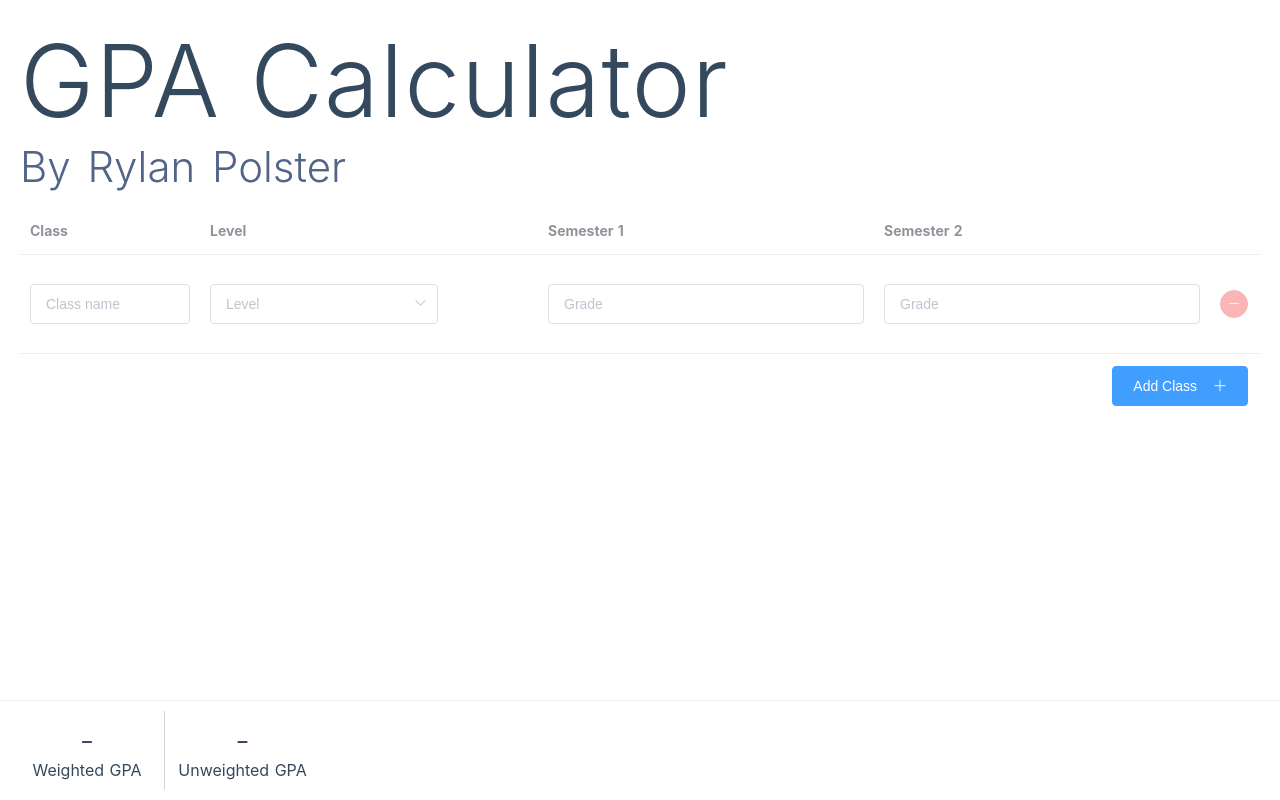
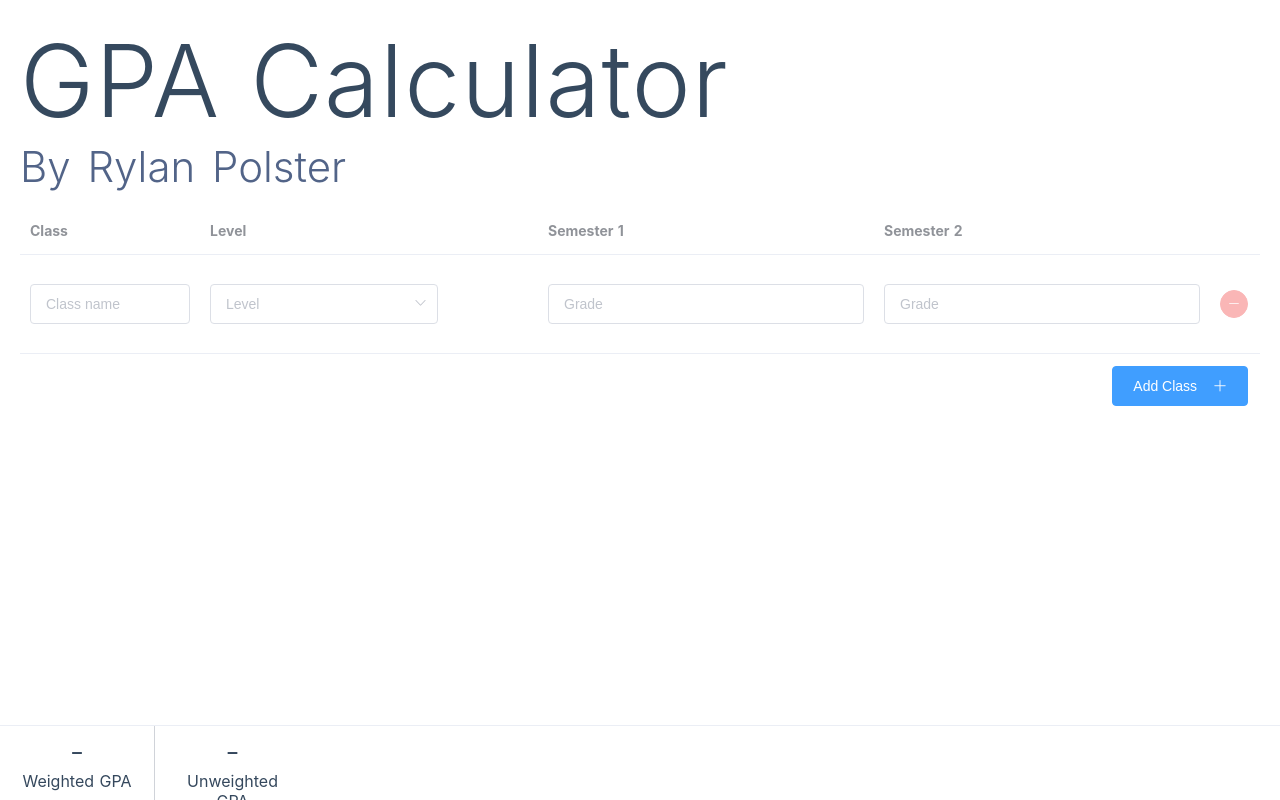
Before and after one commit to Rylan12/GPA-Calculator, a Nuxt app: page / in a window 1280 px wide. Built offline with nearby package versions, Linux system fonts and the light colour scheme.

Commit message:
Change bottom spacer to margin

```diff
--- /dev/null
+++ b/assets/main.scss
@@ -0,0 +1 @@
+$footer-height: 75px;
--- a/components/Box.vue
+++ b/components/Box.vue
@@ -12,7 +12,7 @@ export default {
 
 <style scoped>
 .box {
-  padding: 10px;
+  padding: 6px 15px 15px;
   width: 155px;
   text-align: center;
   float: left;
--- a/components/GpaDisplay.vue
+++ b/components/GpaDisplay.vue
@@ -28,14 +28,16 @@ export default {
 }
 </script>
 
-<style scoped>
+<style scoped lang="scss">
+@import "../assets/main";
+
 .grade-display {
+  height: $footer-height;
   width: 100%;
   background-color: white;
   position: fixed;
   bottom: 0;
   border-top: solid #ebeef5 1px;
   z-index: 99;
-  padding: 10px;
 }
 </style>
--- a/pages/index.vue
+++ b/pages/index.vue
@@ -1,5 +1,5 @@
 <template>
-  <div>
+  <div class="container">
     <el-container>
       <el-main>
         <h1 class="title">
@@ -9,7 +9,6 @@
           By Rylan Polster
         </h2>
         <grade-table @change="$set(gpa, 0, $event)"/>
-        <div class="spacer"></div>
       </el-main>
     </el-container>
     <gpa-display :weighted="gpa[0][0]" :unweighted="gpa[0][1]"/>
@@ -33,7 +32,9 @@ export default {
 }
 </script>
 
-<style>
+<style lang="scss">
+@import "../assets/main";
+
 .title {
   font-family: 'Quicksand', 'Source Sans Pro', -apple-system, BlinkMacSystemFont,
   'Segoe UI', Roboto, 'Helvetica Neue', Arial, sans-serif;
@@ -52,7 +53,11 @@ export default {
   padding-bottom: 15px;
 }
 
-.spacer {
-  height: 140px;
+.container {
+  margin-bottom: $footer-height;
+}
+
+main {
+  padding-bottom: 0 !important;
 }
 </style>
```
